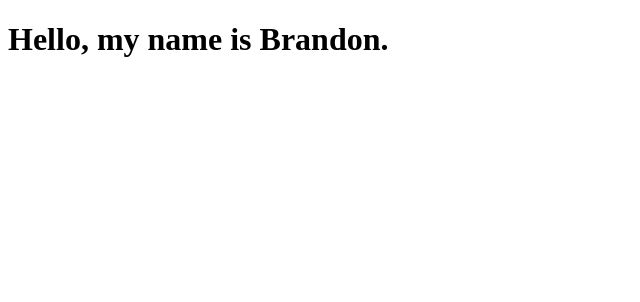
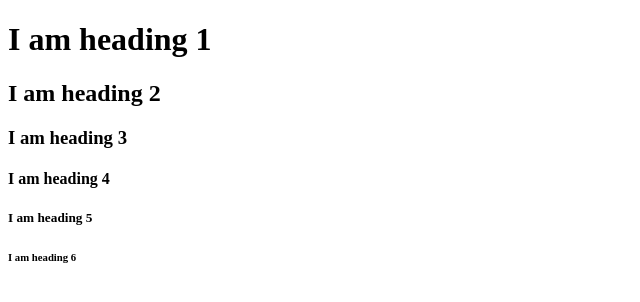
Before and after one commit to brandonlsmith6172/LearningHTML-CSS, a plain HTML site: page index.html in a window 1280 px wide. Shown: the whole page, without its empty margins (0-640 px from the left). Drawn offline with Linux system fonts and the light colour scheme.

Commit message:
Heading tutorial
For the sake of the tutorial that I am doing and to keep a good flow of learning going without creating too many projects, I am going to try and do everything basic into one project and will just commit each time I finish a certain section.

```diff
--- a/index.html
+++ b/index.html
@@ -1,9 +1,18 @@
 <!DOCTYPE html>
-<html>
-<head>
-<title>First webpage</title>
+<html lang="en">
+<head><!--Head element. Things in the head element will not explicitly be seen on the webpage.-->
+ <meta charset="UTF-8">
+ <meta name="viewport" content="width=device-width, initial-scale=1.0">
+ <title>Document</title><!--Title elemnt goes inside of the head, and the title is the text on the "tab" on the webpage-->
 </head>
-<body>
-<h1>Hello, my name is Brandon.</h1>
+<body><!--Body element. Everything inside of the body element will be seen on the webpage.-->
+ <!--Headers start from 1 and end at 6. 1 is the biggest header where as 6 is the smallest. Make sure you put them in the body element, NOT the head element.-->
+  <h1>I am heading 1</h1>
+  <h2>I am heading 2</h2>
+  <h3>I am heading 3</h3>
+  <h4>I am heading 4</h4>
+  <h5>I am heading 5</h5>
+  <h6>I am heading 6</h6>
 </body>
+
 </html>
```
